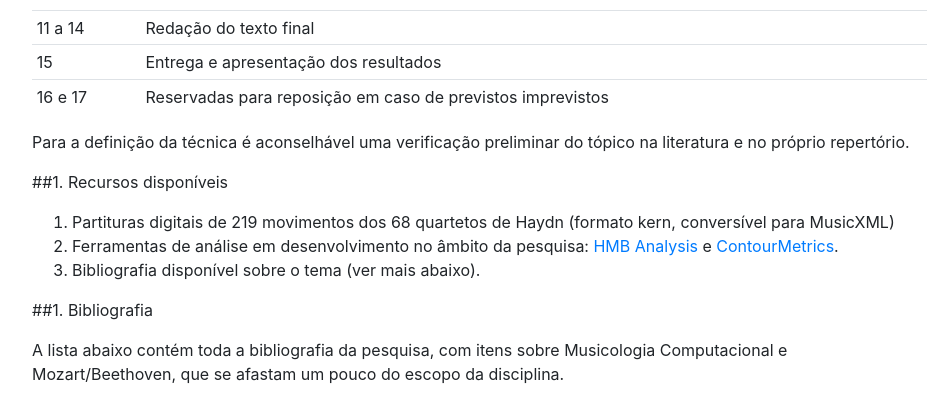
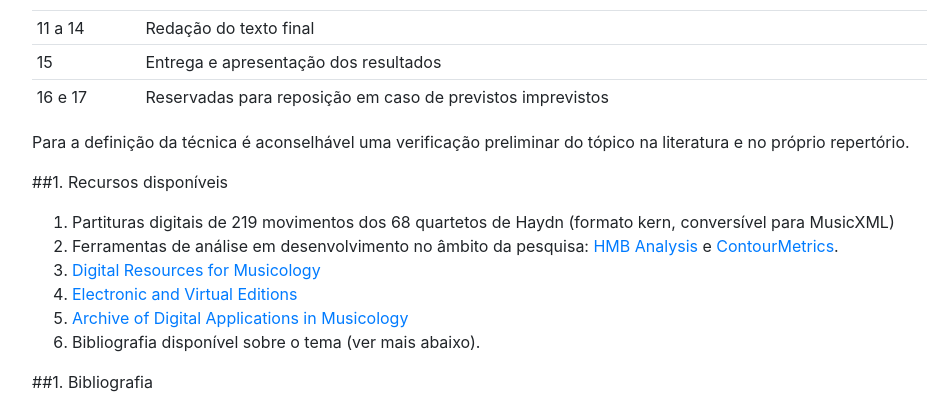
Before and after one commit to kroger/genosmus, a Jekyll site: the page built from _marcos/muse29.md, in a window 1280 px wide and 900 px high, scrolled down 1882 px, cut to the strip 0-398 px from the top of the window. Shown: the whole strip, without its empty margins (68-1008 px from the left). Built offline with Jekyll 4.4.1, drawn with Linux system fonts in a browser that asks for light colours; the table of contents is made by our own code.

Commit message:
Novos links e bibliografia

```diff
--- a/_marcos/muse29.md
+++ b/_marcos/muse29.md
@@ -103,6 +103,9 @@ tópico na literatura e no próprio repertório.
 1. Ferramentas de análise em desenvolvimento no âmbito da pesquisa:
    [HMB Analysis](https://hmb.sampaio.me) e
    [ContourMetrics](https://contour.sampaio.me).
+1. [Digital Resources for Musicology](https://drm.ccarh.org/)
+1. [Electronic and Virtual Editions](https://eve.ccarh.org/)
+1. [Archive of Digital Applications in Musicology](https://adam.ccarh.org/)
 1. Bibliografia disponível sobre o tema (ver mais abaixo).
 
 ##1. Bibliografia
@@ -111,7 +114,7 @@ A lista abaixo contém toda a bibliografia da pesquisa, com itens sobre
 Musicologia Computacional e Mozart/Beethoven, que se afastam um pouco do
 escopo da disciplina.
 
-<iframe width="100%" height="600px" src="https://bibbase.org/show?bib=http%3A%2F%2Fhmb.sampaio.me%2Fbibliografia.bib"></iframe>
+<iframe width="100%" height="600px" src="https://bibbase.org/show?bib=https%3A%2F%2Fhmb.sampaio.me%2Fstatic%2Fbibliografia.bib"></iframe>
 
 <hr>
 
```
